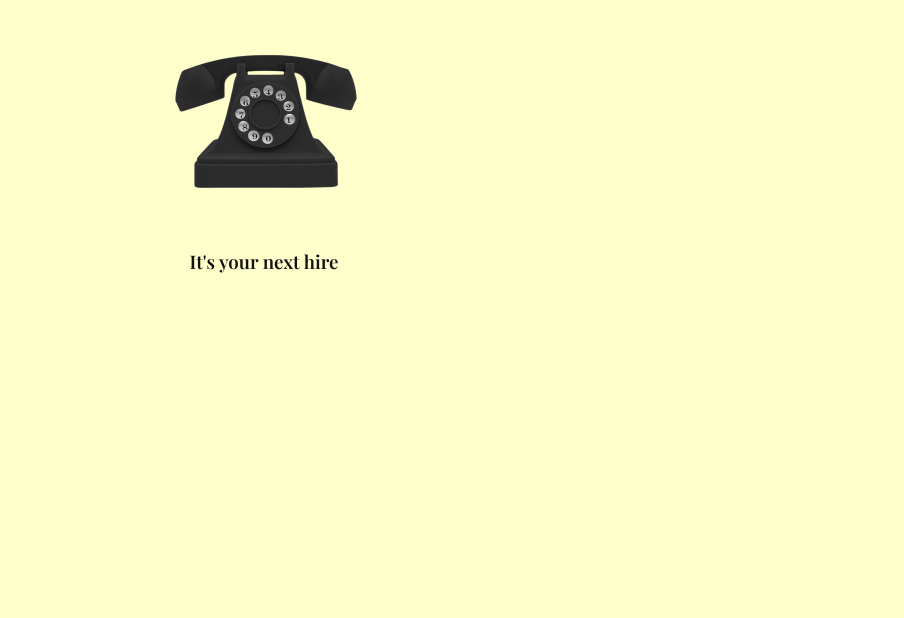
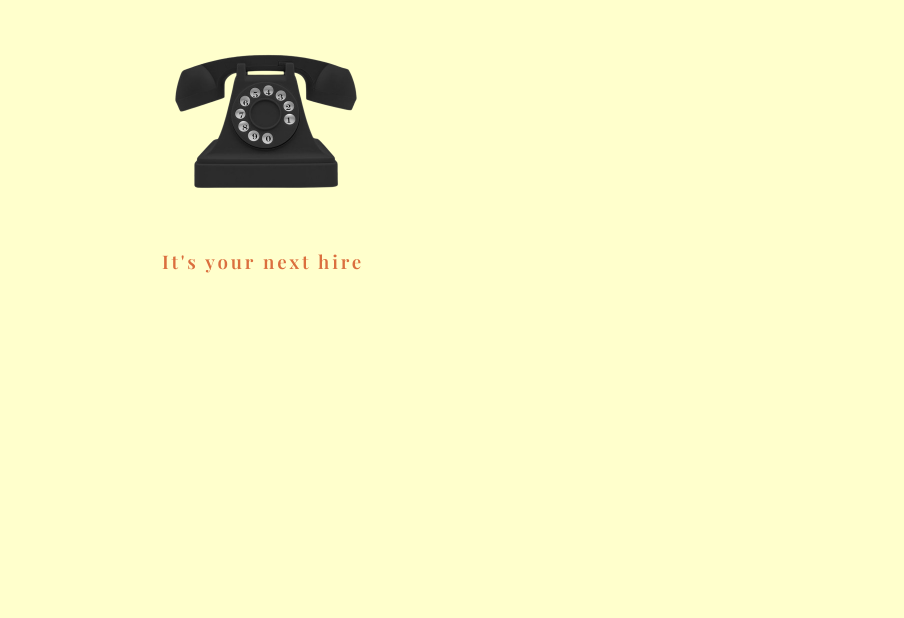
Before and after one commit to SarahLi25/Portfolio_1, a plain HTML site: page index.html in a window 1280 px wide. Shown: the part 182-800 px from the top of the page, without its empty margins (376-1280 px from the left). Drawn offline with nearby package versions, Linux system fonts and the light colour scheme.

Commit message:
typewriter

```diff
--- a/style.css
+++ b/style.css
@@ -298,3 +298,29 @@
   90% { transform: translate(1px, 2px) rotate(0deg); }
   100% { transform: translate(1px, -2px) rotate(-1deg); }
 }
+
+/*typewriter for landing*/
+ .landing .section-text h3{
+  color: #db6f3e;
+  overflow: hidden; /* Ensures the content is not revealed until the animation */
+  border-right: .15em solid #2c412d; /* The typwriter cursor */
+  white-space: nowrap; /* Keeps the content on a single line */
+  margin: 0 auto; /* Gives that scrolling effect as the typing happens */
+  letter-spacing: .15em; /* Adjust as needed */
+  animation:
+    typing 3.5s steps(30, end),
+    blink-caret .5s step-end infinite;
+}
+
+/* The typing effect */
+@keyframes typing {
+  from { width: 0 }
+  to { width: 100% }
+}
+
+/* The typewriter cursor effect */
+@keyframes blink-caret {
+  from, to { border-color: transparent }
+  50% { border-color: orange }
+
+}
```
Also changed, not shown: script.js (+4 -16 lines).
